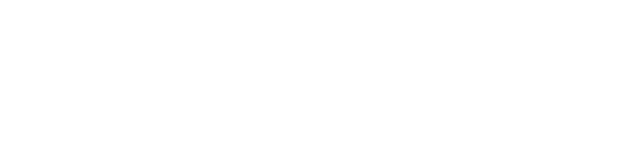
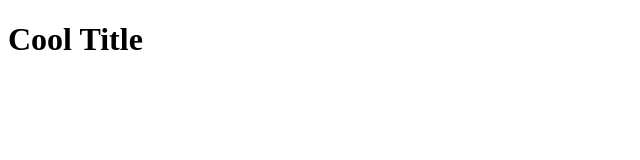
Before and after one commit to juliechristinewhite/tuesdaycoolday, a plain HTML site: page index.html in a window 1280 px wide. Shown: the whole page, without its empty margins (0-640 px from the left). Drawn offline with Linux system fonts and the light colour scheme.

Commit message:
second commit

```diff
--- a/index.html
+++ b/index.html
@@ -6,5 +6,7 @@
 </head>
 <body>
 
+<h1>Cool Title</h1>
+
 </body>
 </html>
```
